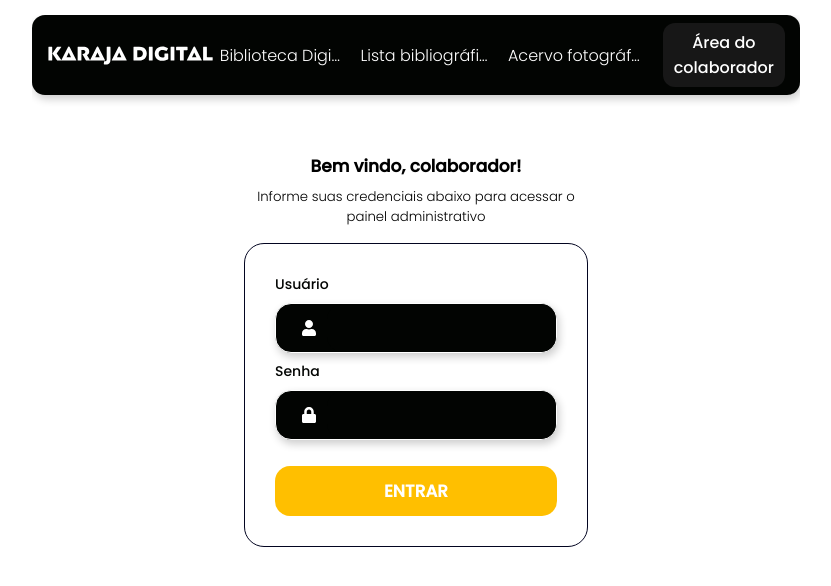
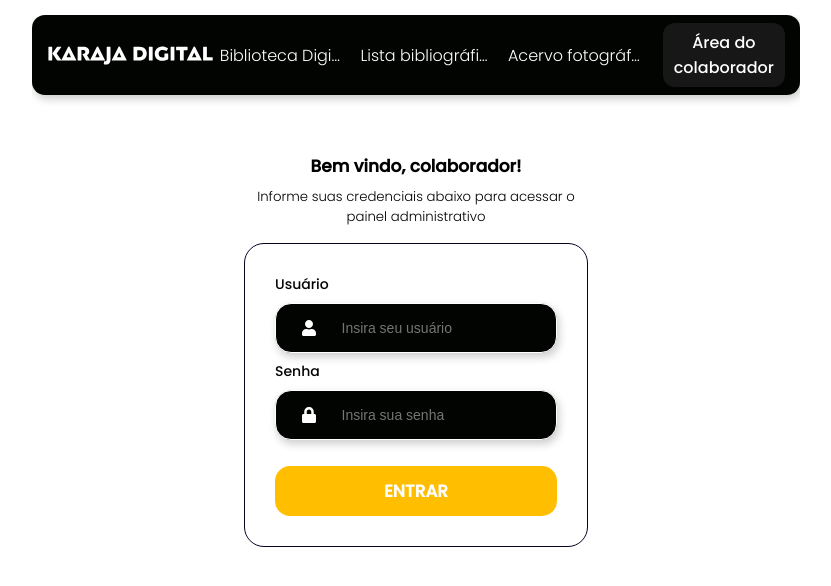
Before and after one commit to joaosour/karajadigital, a React (Create React App) app in the folder frontend/: page /login in a window 1280 px wide. Shown: the top 586 px of the page, without its empty margins (224-1055 px from the left). Built offline with nearby package versions, Linux system fonts and the light colour scheme.

Commit message:
Ajustes na página de cadastro, pendente estilização do form

```diff
--- a/frontend/src/App.js
+++ b/frontend/src/App.js
@@ -11,7 +11,7 @@ import AreaDoColaborador from './pages/AreaDoColaborador';
 import { toast, ToastContainer } from 'react-toastify'
 
 function App() {
-  const [authData, setAuthData] = useState({ usuario: "JOAO", senha: "1234" });
+  const [authData, setAuthData] = useState({ usuario:"JV", senha:"1" });
 
   return (
     <div className={styles.body}>
--- a/frontend/src/components/Form.js
+++ b/frontend/src/components/Form.js
@@ -62,18 +62,19 @@ const Form = ({ getUsers, onEdit, setOnEdit }) => {
     user.usuario.value = "";
     user.email.value = "";
     user.senha.value = "";
+    user.usuario_admin.value = "";
 
     setOnEdit(null);
     getUsers();
     };
 
     return(
-        <form className={styles.form} ref={ref} onSubmit={handleSubmit}>
-            <div className={styles.div}>
-                <label>Nome</label>
-                <input className={styles.input} name="nome" />
+        <div className={styles.FormContainer} ref={ref} onSubmit={handleSubmit}>
+            <div className={styles.InputContainer}>
+                <label className={styles.LabelInput}>Nome</label>
+                <input className={styles.InputText} name="nome" />
             </div>
-            <div className={styles.div}>
+            <div className={styles.InputContainer}>
                 <label>Usuário</label>
                 <input className={styles.input} name="usuario" type="usuario" />
             </div>
@@ -92,7 +93,7 @@ const Form = ({ getUsers, onEdit, setOnEdit }) => {
             <div className={styles.div}>
                 <button type="submit">SALVAR</button>
             </div>
-        </form>
+        </div>
     );
 };
 
--- a/frontend/src/components/Form.module.css
+++ b/frontend/src/components/Form.module.css
@@ -1,36 +1,33 @@
-.form {
+.FormContainer {
     display: flex;
     align-items: flex-end;
     gap: 10px;
     flex-wrap: nowrap;
-    background-color: red;
+    background-color: green;
     padding: 10px 20px;
     box-shadow: 0px 0px 5px #ccc;
     border-radius: 5px;
-    height: 90px;
-};
+    height: 120px;
+  }
 
-.div {
+  .InputContainer {
     display: flex;
     flex-direction: row;
-    background-color: red;
+    background-color: blue;
     width: 100%;
     height: 100%;
-};
+  }
 
-.div:hover {
-    display: flex;
-    flex-direction: column;
+  .InputContainer:hover {
     background-color: red;
-        width: 100%;
+  }
 
-};
+  .LabelInput {
+    border: none;
+    background-color: blue;
+  }
 
-.label {
- border: none
-};
-
-.input {
+  .InputText {
     display: flex;
     width: 100%;
     padding: 0 10px;
@@ -38,19 +35,18 @@
     border-radius: 5px;
     height: 60px;
     background-color: blue;
-    height: 100%;
-};
+  }
 
-.input:hover {
+  .InputText:hover {
     width: 100%;
     padding: 0 10px;
     border: 1px solid #bbb;
     border-radius: 5px;
     height: 60px;
-    background-color: blue
-};
+    background-color: blue;
+  }
 
-.button {
+  .button {
     padding: 10px;
     cursor: pointer;
     border-radius: 5px;
@@ -59,4 +55,4 @@
     color: white;
     height: 42px;
     width: 100px;
-};
+  }
--- a/frontend/src/pages/Login.js
+++ b/frontend/src/pages/Login.js
@@ -27,6 +27,7 @@ export default function Login() {
                 navigate("/area-do-colaborador");
             } else {
                 toast.error("Credenciais inválidas.");
+                console.log(response.data)
             }
         } catch (error) {
             console.error(error);
@@ -42,21 +43,21 @@ export default function Login() {
                 <h5 className={styles.InformationText}>Informe suas credenciais abaixo para acessar o painel administrativo</h5>
                 <div className={styles.ContainerLogin}>
                     <h4>Usuário</h4>
-                    <div-input className={styles.ContainerInput}>
+                    <div className={styles.ContainerInput}>
                         <FaUser className={styles.inputIcon} />
-                        <input-login
-                            className={styles.InputUser}
+                        <input
+                            className={styles.InputLogin}
                             type="text" name="usuario"
                             placeholder="Insira seu usuário"
                             value={usuario}
                             onChange={(e) => setUsuario(e.target.value)}
                         />
-                    </div-input>
+                    </div>
                     <h4>Senha</h4>
-                    <div-input className={styles.ContainerInput}>
+                    <div className={styles.ContainerInput}>
                         <FaLock className={styles.inputIcon} />
-                        <input-login
-                            className={styles.InputUser}
+                        <input
+                            className={styles.InputLogin}
                             style={{ textTransform: "none" }}
                             type="password"
                             name="senha"
@@ -64,10 +65,10 @@ export default function Login() {
                             value={senha}
                             onChange={(e) => setSenha(e.target.value)}
                         />
-                    </div-input>
-                    <button className={styles.ButtonLogin} onClick={handleLogin}>
-                        <h3>ENTRAR</h3>
-                    </button>
+                    </div>
+                        <button className={styles.ButtonLogin} onClick={handleLogin}>
+                            <h3>ENTRAR</h3>
+                        </button>
                 </div>
             </div>
         </div>
--- a/frontend/src/styles/Login.module.css
+++ b/frontend/src/styles/Login.module.css
@@ -33,7 +33,7 @@
     /* background-color: green; */
 }
 
-div-input {
+.ContainerInput {
     display: flex;
     flex-direction: row;
     align-items: center;
@@ -50,7 +50,7 @@ div-input {
     border: solid 1px;
 }
 
-div-input:hover {
+.ContainerInput:hover {
     display: flex;
     flex-direction: row;
     align-items: center;
@@ -69,8 +69,9 @@ div-input:hover {
 
 }
 
-input-login {
-    background-color: #020402;
+.InputLogin {
+    /* background-color: #020402; */
+    background-color: transparent;
     border-style: hidden;
     border-radius: 15px;
     padding: 0px 15px;
@@ -83,15 +84,16 @@ input-login {
     text-transform: uppercase;
 }
 
-input-login::placeholder {
+.InputLogin::placeholder {
     text-transform: none;
 }
 
-input-login:hover {
+.InputLogin:hover {
     color: #020402;
     font-weight: 300;
     font-size: 14px;
-    background-color: white;
+    /* background-color: white; */
+    background-color: transparent;
     padding-left: 0px 10px;
     border-style: hidden;
     border-radius: 15px;
@@ -105,7 +107,7 @@ input-login:hover {
 }
 
 
-button:hover {
+.ButtonLogin:hover {
     display: flex;
     background-color: #076633;
     width: 100%;
@@ -119,7 +121,7 @@ button:hover {
     transition: background-color 0.35s ease;
 }
 
-button:active {
+.ButtonLogin:active {
     display: flex;
     background-color: black;
     width: 100%;
@@ -132,7 +134,7 @@ button:active {
     border: 0.1px;
 }
 
-button {
+.ButtonLogin {
     display: flex;
     background-color: #FFBF00;
     width: 100%;
--- a/frontend/src/styles/global.module.css
+++ b/frontend/src/styles/global.module.css
@@ -26,8 +26,3 @@ h4 {
     font-weight: 500;
     font-size: 14px;
 }
-
-input {
-    font-weight: 300;
-    font-family: 'Poppins', sans-serif;
-}
--- a/frontend/src/utils/PrivateRoutes.js
+++ b/frontend/src/utils/PrivateRoutes.js
@@ -22,7 +22,7 @@ export default function PrivateRoutes({ authData }) {
         setIsAuthenticated(isAuthenticated);
       } catch (error) {
         console.error(error);
-        setIsAuthenticated(false);
+        setIsAuthenticated(false); //original
       }
     };
 
@@ -30,7 +30,7 @@ export default function PrivateRoutes({ authData }) {
   }, [authData.usuario, authData.senha]);
 
   if (isAuthenticated === null) {
-    return <p>Verificando autenticação...</p>;
+    return <p>Verificando autenticação...</p>; //original
   } else if (isAuthenticated) {
     return <Outlet />;
   } else {
```
